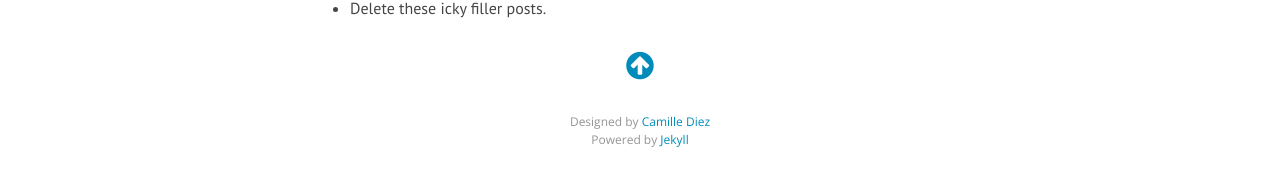
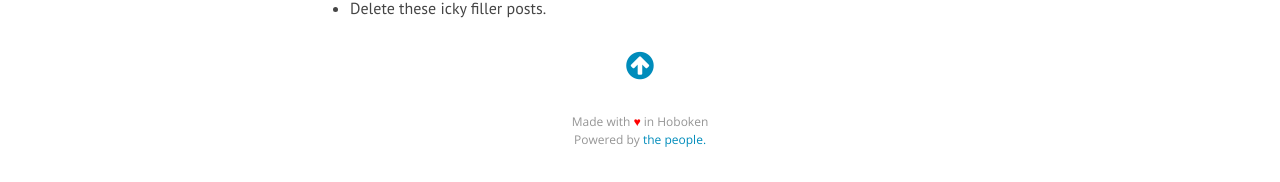
Before and after one commit to hobokenmade/hobokenmade.github.io, a Jekyll site: the page built from _posts/2015-05-25-hello.markdown, in a window 1280 px wide. Shown: the part 829-1011 px from the top of the page. Built offline with Jekyll 4.4.1, drawn with Linux system fonts in a browser that asks for light colours; nearby versions of some CDN libraries.

Commit message:
update footer

```diff
--- a/_includes/footer.html
+++ b/_includes/footer.html
@@ -1,6 +1,4 @@
 <div class="footer" align="center">
-
-  Designed by <a href=http://diezcami.github.io target="_blank">Camille Diez</a><BR />
-  Powered by <a href=http://jekyllrb.com target="_blank">Jekyll</a>
-
+  Made with <a style="color: red;">&hearts;</a> in Hoboken</a></br>
+  Powered by <a href=http://github.com/hobokenmade/people target="_blank">the people.</a>
 </div>
```
